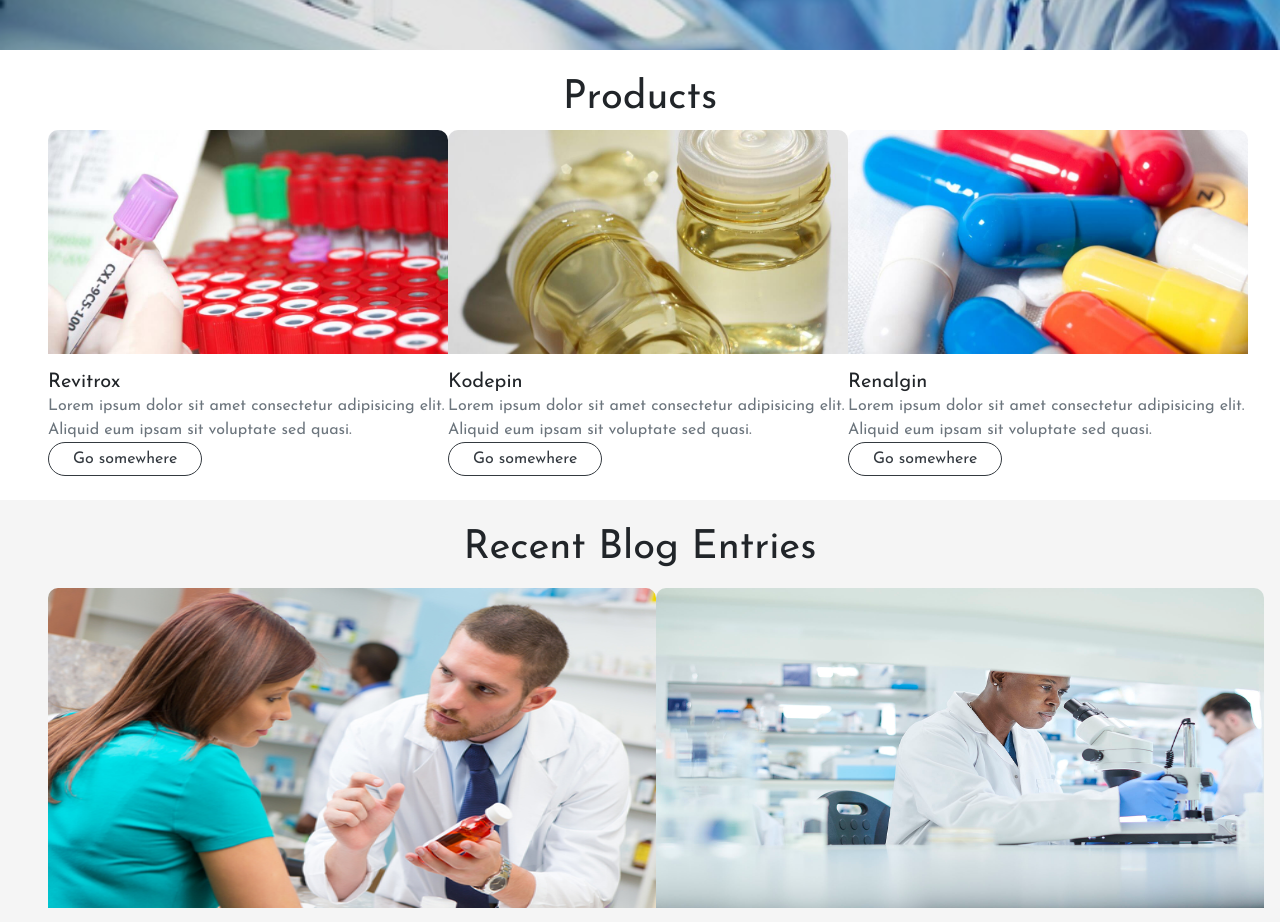
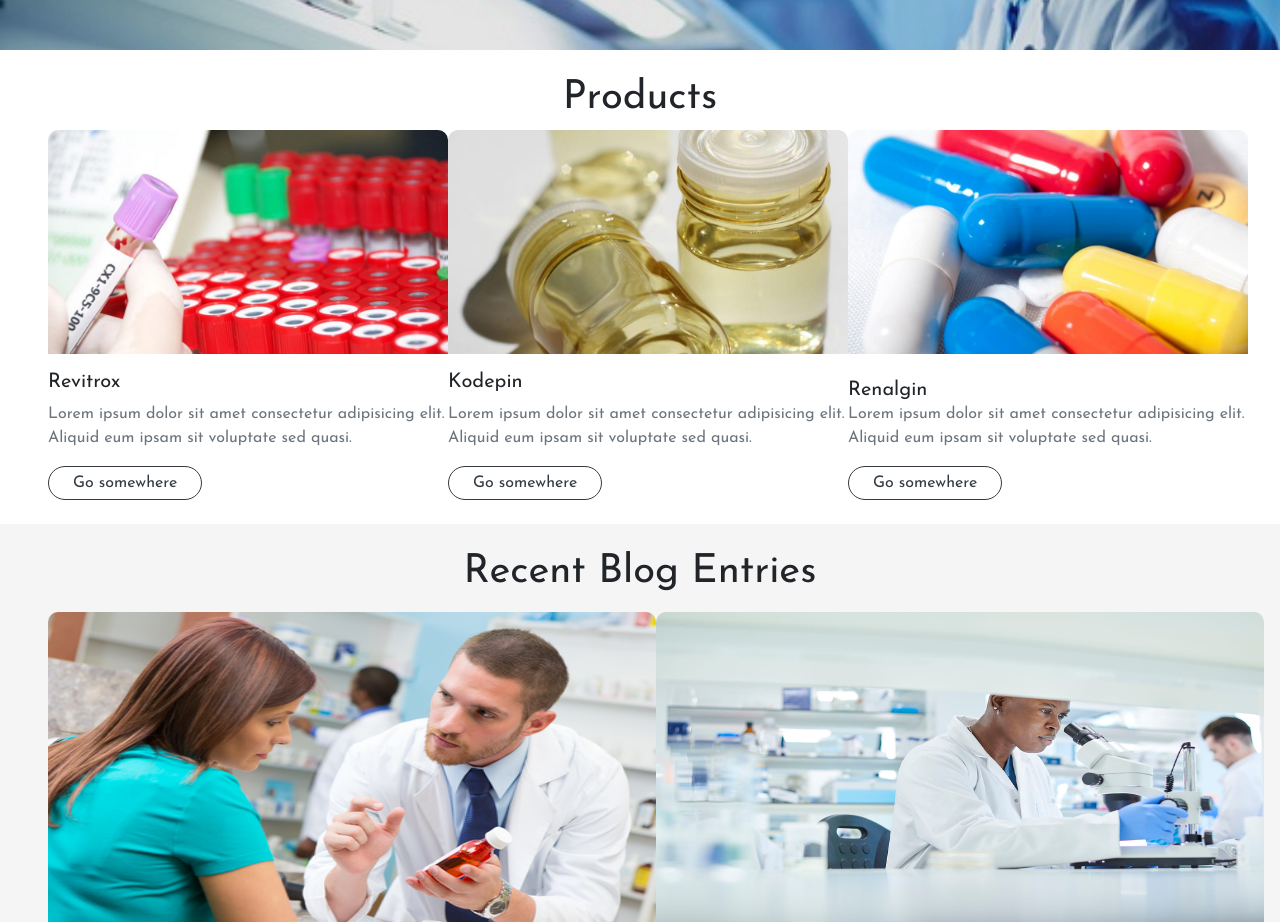
Before and after one commit to investoricky/reHealth, a plain HTML site: page index.html in a window 1280 px wide. Shown: the part 1320-2242 px from the top of the page. Drawn offline with nearby package versions, Linux system fonts and the light colour scheme.

Commit message:
updated index

```diff
--- a/index.html
+++ b/index.html
@@ -100,29 +100,29 @@
       </div>
       <div class="px-5 drugs-wrap">
         <h1 class="text-center pt-4">Products</h1>
-        <div class="d-md-flex d-sm-block">
+        <div class="d-md-flex d-sm-block justify-content-between">
             <div class="drug-card my-2">
               <img src="/CSS/images/revitrox.jpg" class="card-img-top" alt="image">
                 <div class="drug-body">
                   <h5 class="pt-3">Revitrox</h5>
-                  <p class="text-muted">Lorem ipsum dolor sit amet consectetur adipisicing elit. Aliquid eum ipsam sit voluptate sed quasi.</p>
-                  <a href="#" class="btn btn-outline-dark py-1 px-4">Go somewhere</a>
+                  <p class="text-muted mt-2">Lorem ipsum dolor sit amet consectetur adipisicing elit. Aliquid eum ipsam sit voluptate sed quasi.</p>
+                  <a href="#" class="btn btn-outline-dark mt-3 py-1 px-4">Go somewhere</a>
                 </div>
             </div>
             <div class="drug-card my-2">
               <img src="/CSS/images/kodepin.jpg" class="card-img-top" alt="image">
                 <div class="drug-body">
                   <h5 class="pt-3">Kodepin</h5>
-                  <p class="text-muted">Lorem ipsum dolor sit amet consectetur adipisicing elit. Aliquid eum ipsam sit voluptate sed quasi.</p>
-                  <a href="#" class="btn btn-outline-dark py-1 px-4">Go somewhere</a>
+                  <p class="text-muted mt-2">Lorem ipsum dolor sit amet consectetur adipisicing elit. Aliquid eum ipsam sit voluptate sed quasi.</p>
+                  <a href="#" class="btn btn-outline-dark mt-3 py-1 px-4">Go somewhere</a>
                 </div>
             </div>
             <div class="drug-card my-2">
               <img src="/CSS/images/renalgin.jpg" class="card-img-top" alt="image">
                 <div class="drug-body">
-                  <h5 class="pt-3">Renalgin</h5>
+                  <h5 class="pt-3 mt-2">Renalgin</h5>
                   <p class="text-muted">Lorem ipsum dolor sit amet consectetur adipisicing elit. Aliquid eum ipsam sit voluptate sed quasi.</p>
-                  <a href="#" class="btn btn-outline-dark py-1 px-4">Go somewhere</a>
+                  <a href="#" class="btn btn-outline-dark mt-3 py-1 px-4">Go somewhere</a>
                 </div>
             </div>
         </div>
```
